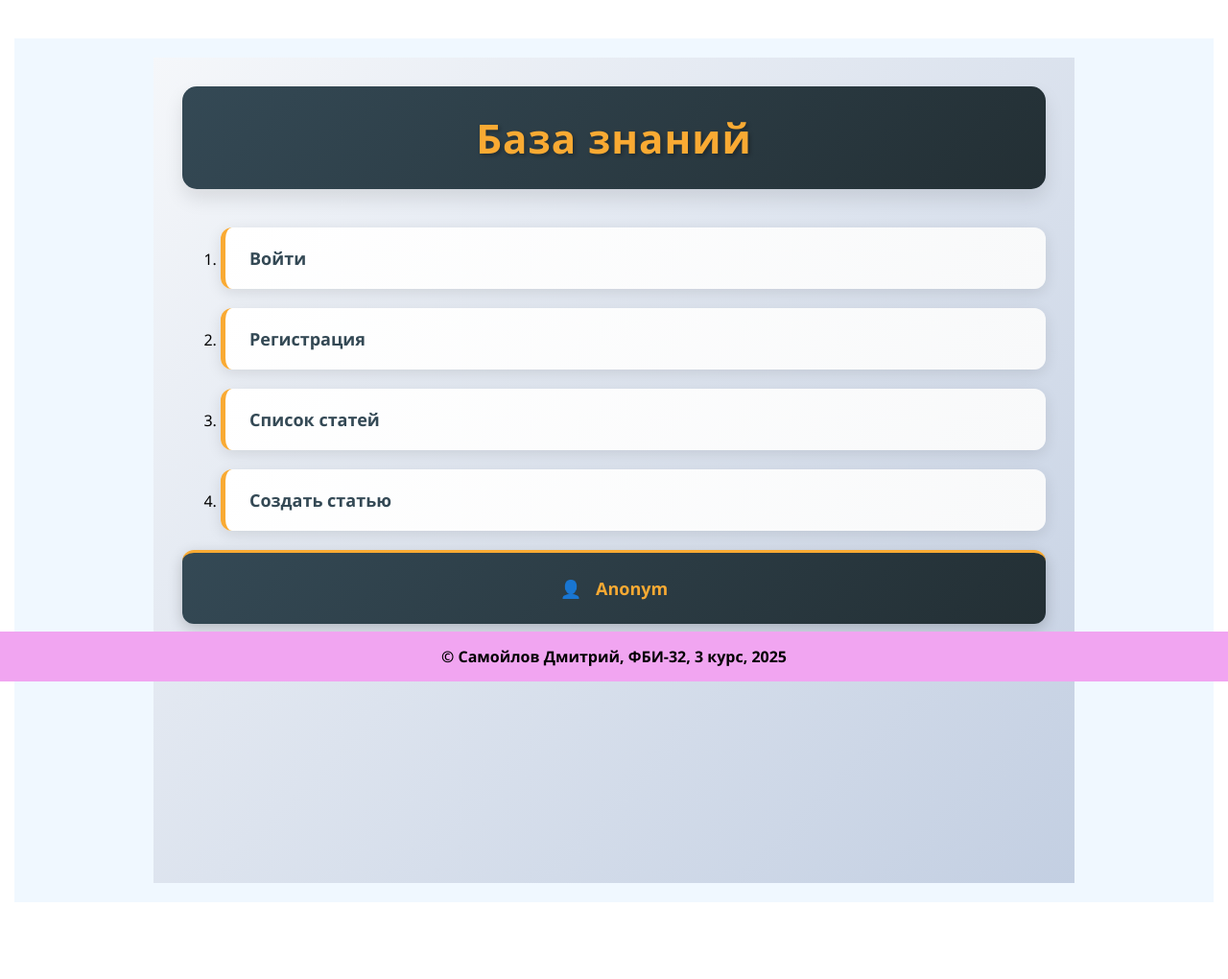
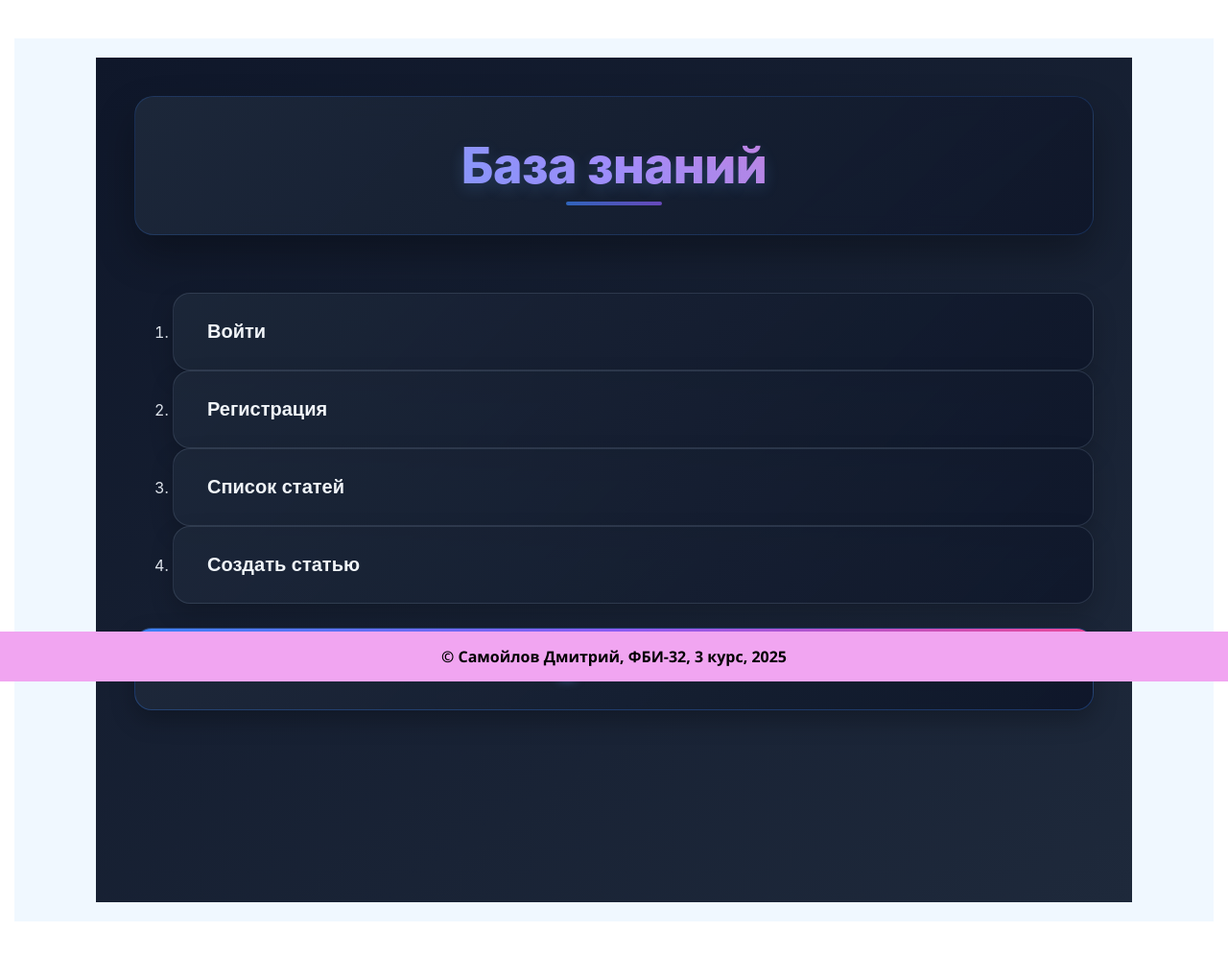
Before and after one commit to slatzzzz1-sudo/web-programming-labs2, a Flask app: page /lab5/ in a window 1280 px wide. Shown: the part 90-1110 px from the top of the page at 96% size. Before the commit the page ends 1030 px from the top, so only its background shows below. Run offline with Flask 3, Linux system fonts and the light colour scheme; some libraries are stand-ins or nearby versions.

Commit message:
стиль

```diff
--- a/app.py
+++ b/app.py
@@ -1,5 +1,6 @@
 from flask import Flask, url_for, request
 import datetime
+import os
 
 from lab1 import lab1
 from lab2 import lab2
@@ -16,7 +17,9 @@ app.register_blueprint(lab4)
 app.register_blueprint(lab5)
 
 
-app.secret_key = 'секретно-секретный секрет'
+app.config['SECRET_KEY'] = os.environ.get('SECRET_KEY',
+                                          'секретно-секретный ключ')
+app.config['DB_TYPE'] = os.getenv('DB_TYPE', 'postgres')
 
 
 @app.route('/')
--- a/templates/lab5/lab5.html
+++ b/templates/lab5/lab5.html
@@ -5,73 +5,87 @@
 {% block main %}
 <style>
 .knowledge-base {
-        max-width: 900px;
+    max-width: 1000px;
     margin: 0 auto;
-        padding: 30px;
-        font-family: 'Segoe UI', Tahoma, Geneva, Verdana, sans-serif;
-        background: linear-gradient(135deg, #f5f7fa 0%, #c3cfe2 100%);
+    padding: 40px;
+    font-family: 'Montserrat', 'Inter', -apple-system, BlinkMacSystemFont, 'Segoe UI', Roboto, sans-serif;
+    background: linear-gradient(145deg, #0f172a 0%, #1e293b 100%);
     min-height: 100vh;
+    color: #e2e8f0;
 }
 
 .header {
     text-align: center;
-        margin-bottom: 40px;
-        padding-bottom: 20px;
-        border-bottom: 3px solid linear-gradient(90deg, transparent, #4A6572, transparent);
-        background: linear-gradient(135deg, #344955 0%, #232F34 100%);
-        border-radius: 15px;
-        padding: 25px;
-        box-shadow: 0 10px 20px rgba(0,0,0,0.1);
+    margin-bottom: 60px;
+    padding-bottom: 30px;
+    border-bottom: 3px solid;
+    border-image: linear-gradient(90deg, transparent, #3b82f6, #8b5cf6, transparent) 1;
+    background: linear-gradient(135deg, rgba(30, 41, 59, 0.9) 0%, rgba(15, 23, 42, 0.95) 100%);
+    border-radius: 20px;
+    padding: 40px 30px;
+    box-shadow: 0 20px 40px rgba(0, 0, 0, 0.3);
+    backdrop-filter: blur(10px);
+    border: 1px solid rgba(59, 130, 246, 0.2);
 }
 
 .header h1 {
-        font-size: 42px;
-        font-weight: 700;
-        color: #F9AA33;
+    font-size: 52px;
+    font-weight: 800;
+    background: linear-gradient(90deg, #60a5fa, #a78bfa, #f472b6);
+    -webkit-background-clip: text;
+    -webkit-text-fill-color: transparent;
     margin: 0;
-        text-shadow: 2px 2px 4px rgba(0,0,0,0.3);
-        letter-spacing: 1px;
+    text-shadow: 0 5px 15px rgba(96, 165, 250, 0.2);
+    letter-spacing: -0.5px;
+    font-family: 'Inter', sans-serif;
 }
 
 .header p {
-        color: #e0e0e0;
-        font-size: 18px;
-        margin-top: 10px;
-        font-style: italic;
+    color: #94a3b8;
+    font-size: 20px;
+    margin-top: 15px;
+    font-weight: 400;
+    max-width: 600px;
+    margin-left: auto;
+    margin-right: auto;
+    line-height: 1.6;
 }
 
 .menu-list {
     list-style: none;
     padding: 0;
-        margin: 0 0 40px 0;
+    margin: 0 0 60px 0;
+    display: grid;
+    gap: 25px;
 }
 
 .menu-list li {
-        margin-bottom: 20px;
+    margin: 0;
     padding: 0;
     transform: translateY(0);
-        transition: transform 0.3s ease;
+    transition: transform 0.4s cubic-bezier(0.4, 0, 0.2, 1);
 }
 
 .menu-list li:hover {
-        transform: translateY(-5px);
+    transform: translateY(-8px) scale(1.02);
 }
 
 .menu-list a {
-        display: block;
-        padding: 20px 25px;
-        background: linear-gradient(135deg, #ffffff 0%, #f8f9fa 100%);
-        border: none;
-        border-radius: 12px;
+    display: flex;
+    align-items: center;
+    padding: 28px 35px;
+    background: linear-gradient(135deg, rgba(30, 41, 59, 0.8) 0%, rgba(15, 23, 42, 0.9) 100%);
+    border: 1px solid rgba(100, 116, 139, 0.3);
+    border-radius: 18px;
     text-decoration: none;
-        color: #344955;
-        font-size: 18px;
+    color: #f1f5f9;
+    font-size: 20px;
     font-weight: 600;
-        transition: all 0.4s ease;
-        box-shadow: 0 4px 15px rgba(0,0,0,0.1);
-        border-left: 5px solid #F9AA33;
+    transition: all 0.5s cubic-bezier(0.4, 0, 0.2, 1);
+    box-shadow: 0 10px 25px rgba(0, 0, 0, 0.2);
     position: relative;
     overflow: hidden;
+    font-family: 'Montserrat', sans-serif;
 }
 
 .menu-list a:before {
@@ -81,15 +95,16 @@
     left: -100%;
     width: 100%;
     height: 100%;
-        background: linear-gradient(90deg, transparent, rgba(249, 170, 51, 0.2), transparent);
-        transition: left 0.5s;
+    background: linear-gradient(90deg, transparent, rgba(59, 130, 246, 0.1), transparent);
+    transition: left 0.7s ease;
 }
 
 .menu-list a:hover {
-        background: linear-gradient(135deg, #F9AA33 0%, #ffb74d 100%);
-        color: white;
-        box-shadow: 0 8px 25px rgba(249, 170, 51, 0.4);
-        border-left: 5px solid #344955;
+    background: linear-gradient(135deg, rgba(59, 130, 246, 0.2) 0%, rgba(139, 92, 246, 0.3) 100%);
+    color: #ffffff;
+    box-shadow: 0 15px 35px rgba(59, 130, 246, 0.3);
+    border-color: rgba(59, 130, 246, 0.5);
+    transform: translateX(5px);
 }
 
 .menu-list a:hover:before {
@@ -97,37 +112,136 @@
 }
 
 .menu-list a:after {
-        content: '→';
+    content: '⟶';
     position: absolute;
-        right: 25px;
+    right: 35px;
     top: 50%;
     transform: translateY(-50%);
     opacity: 0;
-        transition: all 0.3s ease;
-        color: currentColor;
+    transition: all 0.4s ease;
+    color: #60a5fa;
+    font-size: 24px;
+    font-weight: 300;
 }
 
 .menu-list a:hover:after {
     opacity: 1;
-        right: 20px;
+    right: 25px;
+    transform: translateY(-50%) scale(1.2);
+}
+
+.menu-list a:before {
+    content: attr(data-icon);
+    margin-right: 20px;
+    font-size: 24px;
+    transition: transform 0.3s ease;
+}
+
+.menu-list a:hover:before {
+    transform: scale(1.2);
 }
 
 .user-info {
     text-align: center;
-        padding: 25px;
-        background: linear-gradient(135deg, #344955 0%, #232F34 100%);
-        border: none;
-        border-radius: 12px;
-        font-size: 18px;
-        color: #F9AA33;
+    padding: 30px;
+    background: linear-gradient(135deg, rgba(30, 41, 59, 0.95) 0%, rgba(15, 23, 42, 0.98) 100%);
+    border: 1px solid rgba(59, 130, 246, 0.3);
+    border-radius: 18px;
+    font-size: 20px;
+    color: #60a5fa;
     font-weight: 600;
-        box-shadow: 0 5px 15px rgba(0,0,0,0.2);
-        border-top: 3px solid #F9AA33;
+    box-shadow: 0 10px 25px rgba(0, 0, 0, 0.25);
+    position: relative;
+    overflow: hidden;
+    backdrop-filter: blur(5px);
 }
 
 .user-info:before {
     content: '👤 ';
-        margin-right: 10px;
+    margin-right: 12px;
+    filter: drop-shadow(0 0 5px rgba(96, 165, 250, 0.5));
+}
+
+.user-info:after {
+    content: '';
+    position: absolute;
+    top: 0;
+    left: 0;
+    right: 0;
+    height: 3px;
+    background: linear-gradient(90deg, #3b82f6, #8b5cf6, #ec4899);
+}
+
+/* Добавляем анимацию для плавного появления */
+@keyframes fadeInUp {
+    from {
+        opacity: 0;
+        transform: translateY(20px);
+    }
+    to {
+        opacity: 1;
+        transform: translateY(0);
+    }
+}
+
+.knowledge-base {
+    animation: fadeInUp 0.8s ease-out;
+}
+
+.menu-list li {
+    animation: fadeInUp 0.6s ease-out forwards;
+    opacity: 0;
+}
+
+.menu-list li:nth-child(1) { animation-delay: 0.1s; }
+.menu-list li:nth-child(2) { animation-delay: 0.2s; }
+.menu-list li:nth-child(3) { animation-delay: 0.3s; }
+.menu-list li:nth-child(4) { animation-delay: 0.4s; }
+.menu-list li:nth-child(5) { animation-delay: 0.5s; }
+
+/* Адаптивность */
+@media (max-width: 768px) {
+    .knowledge-base {
+        padding: 20px;
+        max-width: 100%;
+    }
+
+    .header h1 {
+        font-size: 36px;
+    }
+
+    .header p {
+        font-size: 18px;
+        padding: 0 15px;
+    }
+
+    .menu-list a {
+        padding: 22px 25px;
+        font-size: 18px;
+    }
+
+    .user-info {
+        padding: 25px 20px;
+        font-size: 18px;
+    }
+}
+
+/* Эффект свечения для хедера */
+.header h1 {
+    position: relative;
+}
+
+.header h1:after {
+    content: '';
+    position: absolute;
+    bottom: -10px;
+    left: 50%;
+    transform: translateX(-50%);
+    width: 100px;
+    height: 4px;
+    background: linear-gradient(90deg, #3b82f6, #8b5cf6);
+    border-radius: 2px;
+    opacity: 0.7;
 }
 </style>
 <div class="knowledge-base">
```
Also changed, not shown: lab5.py (+54 -28 lines). Lines whose indentation alone changed are shown as unchanged.
